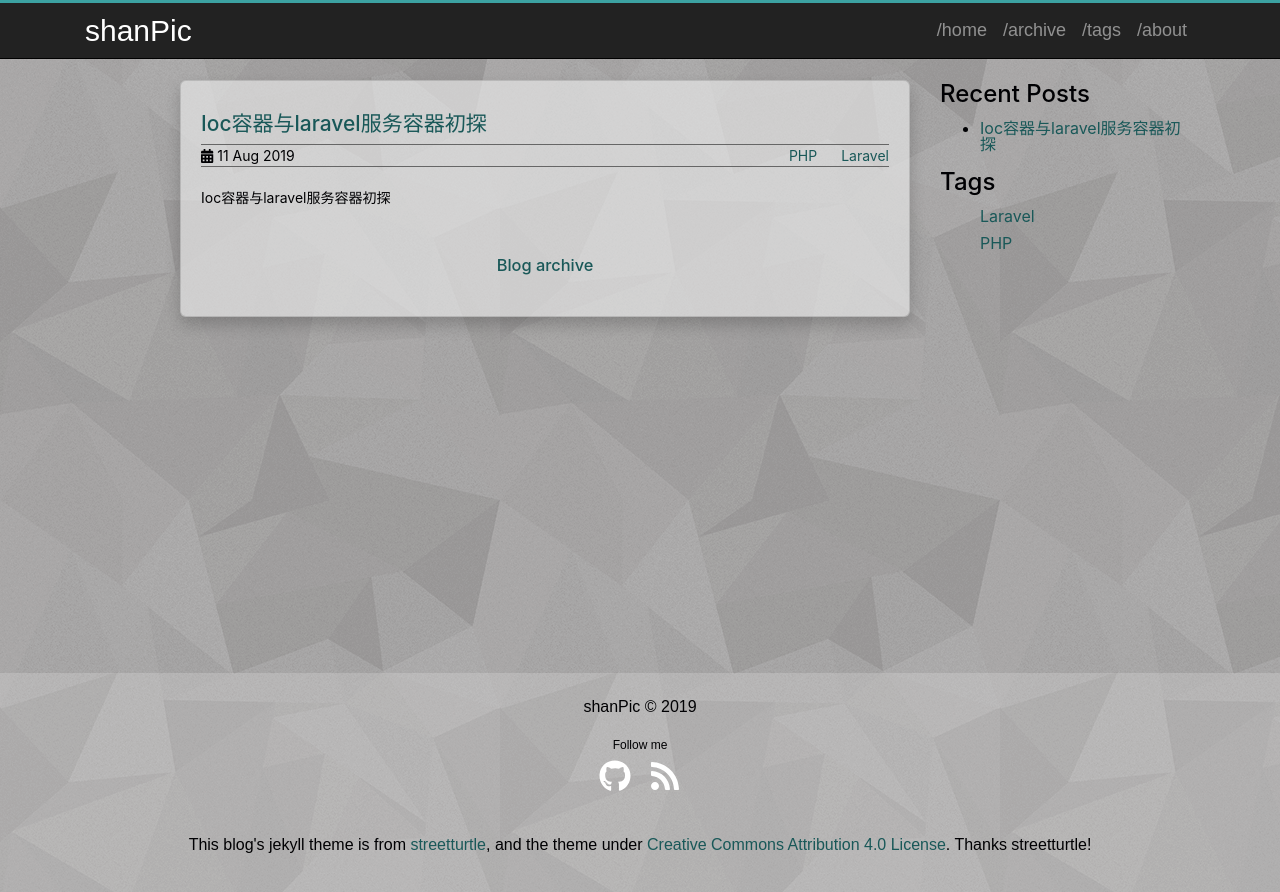
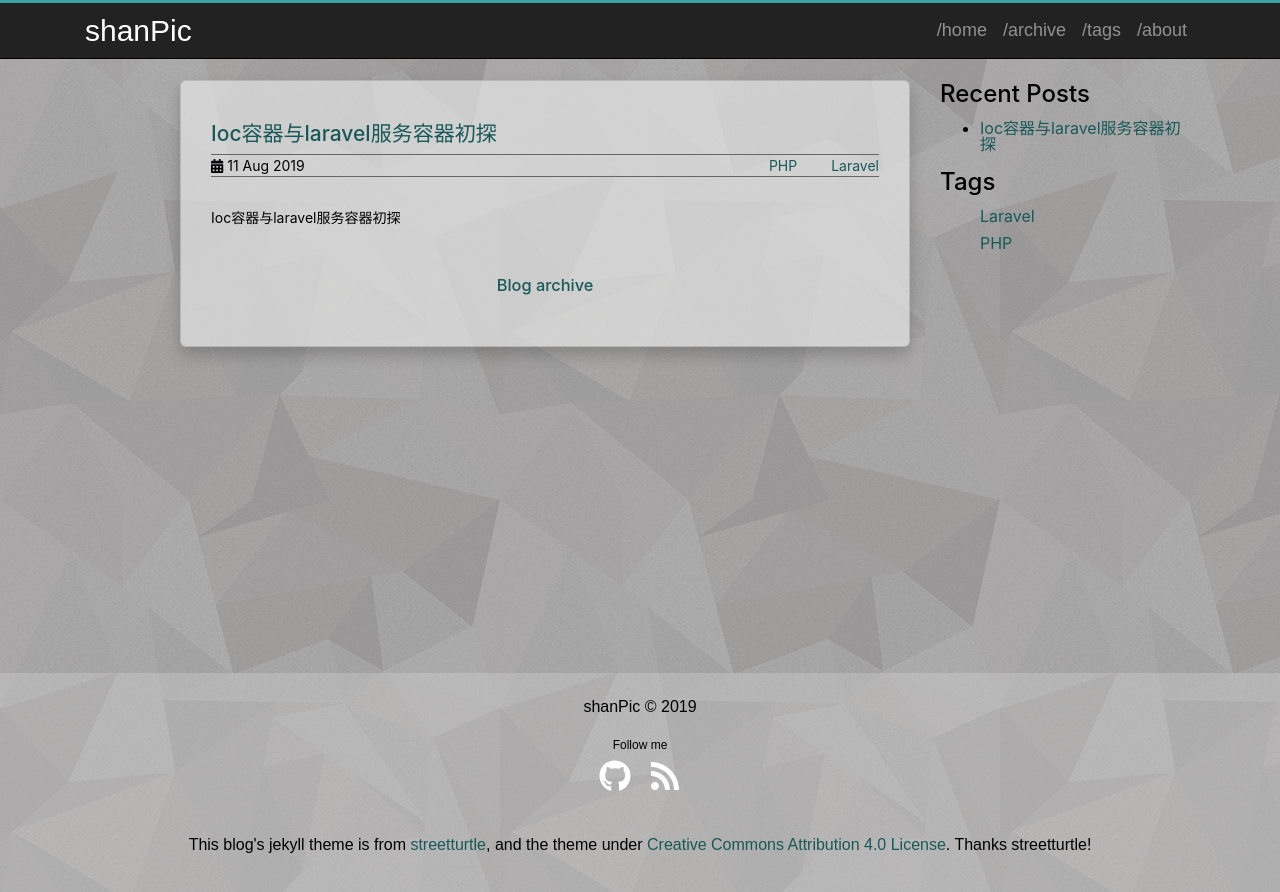
Before and after one commit to shanPic/shanPic.github.io, a Jekyll site: the page built from index.html, in a window 1280 px wide. Shown: the top 892 px of the page. Built offline with Jekyll 4.4.1, drawn with Linux system fonts in a browser that asks for light colours; comment, search, counter and statistics services are not loaded.

Commit message:
change post card's size

```diff
--- a/assets/css/theme.scss
+++ b/assets/css/theme.scss
@@ -45,7 +45,7 @@ body {
   background-color: $post-panel-color;
   box-shadow: 0 0 0 0, 0 8px 16px rgba(0, 0, 0, 0.2);
   border-radius: 6px;
-  padding: 20px;
+  padding: 30px;
   font-size: 14px;
 }
 .main-page {
@@ -186,7 +186,7 @@ div.post-meta {
   border-width: 1px 0;
   border-color: #666666;
   border-style: solid;
-  margin: 0 0 20px;
+  margin: 0 0 30px;
   ul {
     display: inline;
     padding-left: 0;
@@ -195,7 +195,7 @@ div.post-meta {
   }
   ul > li {
     display: inline;
-    padding: 0 0 5px 20px;
+    padding: 0 0 5px 30px;
   }
   .post-time {
     display: inline;
```
